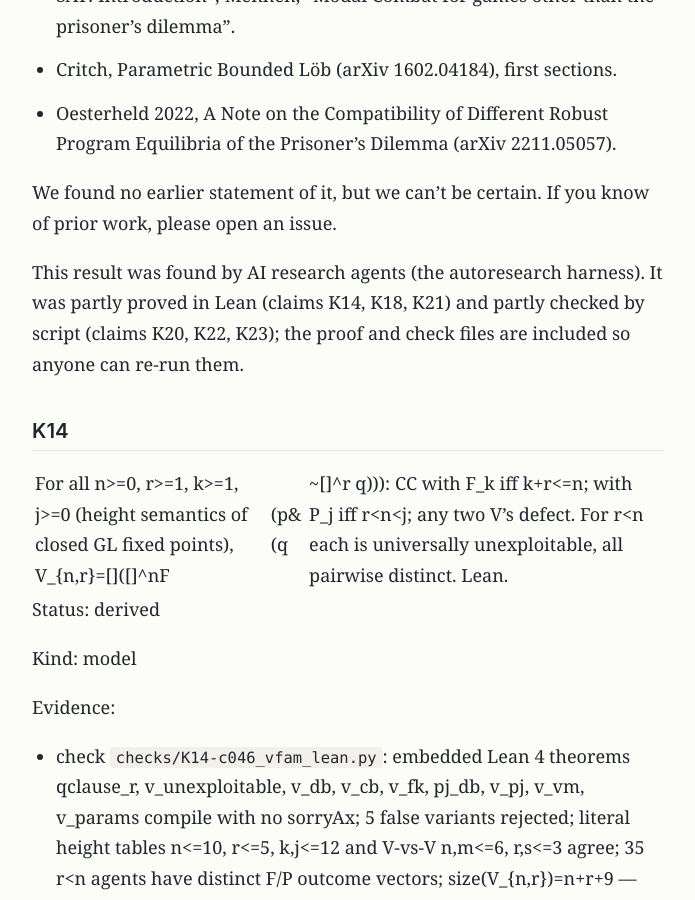
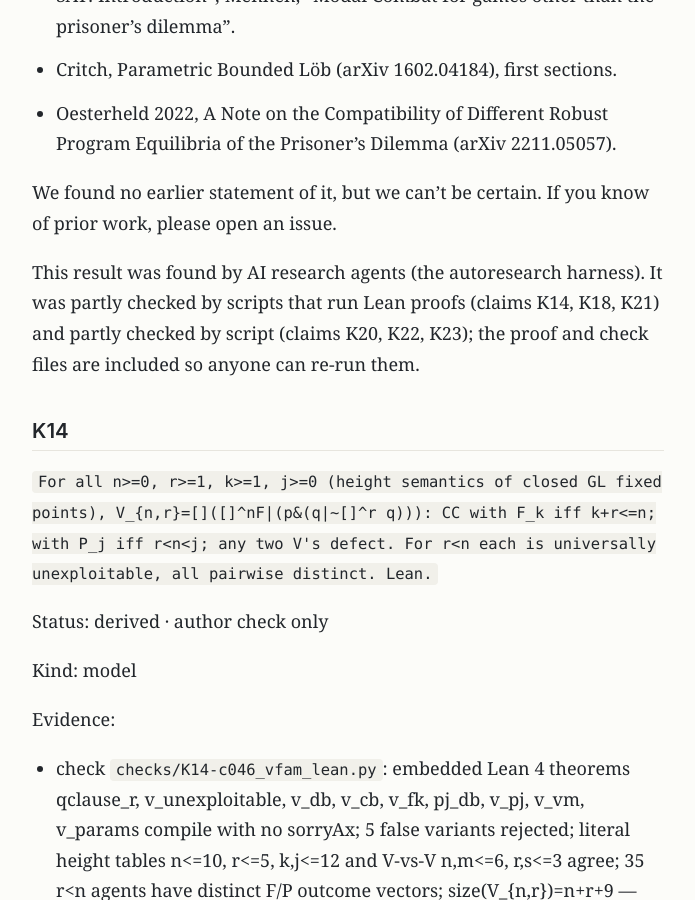
Before and after one commit to kodakodapa/autoresearch-findings, a Jekyll site: the page built from claims/gate-families/claim.md, in a window 1280 px wide and 900 px high, scrolled down 3331 px. Shown: the whole window, without its empty margins (292-987 px from the left). Built offline with Jekyll 4.4.1, drawn with Linux system fonts in a browser that asks for light colours; our own code applies the rules of GitHub Pages for plain Markdown files; some of the changed text lies outside the part shown.

Commit message:
Revise gate-families: Production note: Lean proofs run inside check scripts are now described as such, separately from harness-built proofs

```diff
--- a/claims/gate-families/claim.md
+++ b/claims/gate-families/claim.md
@@ -78,20 +78,20 @@ We believe this result is new. Our prior-art searches (2026-10-17 to 2026-10-18)
 
 We found no earlier statement of it, but we can't be certain. If you know of prior work, please open an issue.
 
-This result was found by AI research agents (the autoresearch harness). It was partly proved in Lean (claims K14, K18, K21) and partly checked by script (claims K20, K22, K23); the proof and check files are included so anyone can re-run them.
+This result was found by AI research agents (the autoresearch harness). It was partly checked by scripts that run Lean proofs (claims K14, K18, K21) and partly checked by script (claims K20, K22, K23); the proof and check files are included so anyone can re-run them.
 
 ## K14
 
-For all n>=0, r>=1, k>=1, j>=0 (height semantics of closed GL fixed points), V_{n,r}=[]([]^nF|(p&(q|~[]^r q))): CC with F_k iff k+r<=n; with P_j iff r<n<j; any two V's defect. For r<n each is universally unexploitable, all pairwise distinct. Lean.
+`For all n>=0, r>=1, k>=1, j>=0 (height semantics of closed GL fixed points), V_{n,r}=[]([]^nF|(p&(q|~[]^r q))): CC with F_k iff k+r<=n; with P_j iff r<n<j; any two V's defect. For r<n each is universally unexploitable, all pairwise distinct. Lean.`
 
-Status: derived
+Status: derived · author check only
 
 Kind: model
 
 Evidence:
-- check `checks/K14-c046_vfam_lean.py`: embedded Lean 4 theorems qclause_r, v_unexploitable, v_db, v_cb, v_fk, pj_db, v_pj, v_vm, v_params compile with no sorryAx; 5 false variants rejected; literal height tables n<=10, r<=5, k,j<=12 and V-vs-V n,m<=6, r,s<=3 agree; 35 r<n agents have distinct F/P outcome vectors; size(V_{n,r})=n+r+9 — pass (`results/K14-2.json`)
-- reasoning: Closed GL fixed points are letter-free and decided by height on finite linear frames (Boolos, Logic of Provability ch. 7); v_unexploitable quantifies over arbitrary opponent traces, hence all modal opponents.
-- check `checks/K14-c046_vfam_lean.py`: embedded Lean 4 theorems qclause_r, v_unexploitable, v_db, v_cb, v_fk, pj_db, v_pj, v_vm, v_params compile with no sorryAx; 5 false variants rejected; literal height tables agree; 35 r<n agents have distinct F/P outcome vectors — pass (`results/K14-2.json`)
+- check `checks/K14-c046_vfam_lean.py`: embedded Lean 4 theorems qclause\_r, v\_unexploitable, v\_db, v\_cb, v\_fk, pj\_db, v\_pj, v\_vm, v\_params compile with no sorryAx; 5 false variants rejected; literal height tables n\<=10, r\<=5, k,j\<=12 and V-vs-V n,m\<=6, r,s\<=3 agree; 35 r\<n agents have distinct F/P outcome vectors; size(V\_{n,r})=n+r+9 — pass (`results/K14-2.json`)
+- reasoning: Closed GL fixed points are letter-free and decided by height on finite linear frames (Boolos, Logic of Provability ch. 7); v\_unexploitable quantifies over arbitrary opponent traces, hence all modal opponents.
+- check `checks/K14-c046_vfam_lean.py`: embedded Lean 4 theorems qclause\_r, v\_unexploitable, v\_db, v\_cb, v\_fk, pj\_db, v\_pj, v\_vm, v\_params compile with no sorryAx; 5 false variants rejected; literal height tables agree; 35 r\<n agents have distinct F/P outcome vectors — pass (`results/K14-2.json`)
 
 Prior art: possibly new: no prior art found in the owner's search (answer: `prior-art/R6.md`)
 
@@ -106,17 +106,17 @@ Prior art: possibly new: no prior art found in the owner's search (answer: `prio
 
 ## K18
 
-For all m>=j>=1 (height semantics of closed GL fixed points), G_{m,j}=[]([]^m p&(q|[]([]^jF|~q))), size m+j+10, is unexploitable, coops with FB and CB, defects vs itself; CC with F_k iff k<=j, P_i iff i>m; defects vs ~[]F unlike every V_{n,r} with n>=1. Lean.
+`For all m>=j>=1 (height semantics of closed GL fixed points), G_{m,j}=[]([]^m p&(q|[]([]^jF|~q))), size m+j+10, is unexploitable, coops with FB and CB, defects vs itself; CC with F_k iff k<=j, P_i iff i>m; defects vs ~[]F unlike every V_{n,r} with n>=1. Lean.`
 
-Status: derived
+Status: derived · author check only
 
 Kind: model
 
 Evidence:
-- check `checks/K18-c046_gfam_lean.py`: embedded Lean 4 theorems gq, g_unexploitable, g_db, g_cb, g_conbot, g_fk, g_pj, g_gg, v_conbot, g_params compile with no sorryAx; 4 false variants rejected; literal height tables m<=8, j<=9, k,i<=11 and G-vs-G m,m'<=5 agree; independent string solver: self/FB/CB/DB/ConBot for m,j<=3, W_2 coops with ConBot; size(G_{m,j})=m+j+10 — pass (`results/K18-1.json`)
-- reasoning: Closed GL fixed points are letter-free and decided by height on finite linear frames (Boolos, Logic of Provability ch. 7); g_unexploitable quantifies over arbitrary opponent traces, hence all modal opponents.
-- reasoning: Scope fix only: the Lean lemma v_conbot already assumes n>=1; V_{0,1} defects against ConBot (the skeptic, k18_conbot_scope_failure.py).
-- reasoning: Scope corrected: v_conbot (Lean, in c046_gfam_lean.py) assumes 1<=n; V_{0,r} defects vs ConBot (the skeptic's k18_conbot_scope_failure.py).
+- check `checks/K18-c046_gfam_lean.py`: embedded Lean 4 theorems gq, g\_unexploitable, g\_db, g\_cb, g\_conbot, g\_fk, g\_pj, g\_gg, v\_conbot, g\_params compile with no sorryAx; 4 false variants rejected; literal height tables m\<=8, j\<=9, k,i\<=11 and G-vs-G m,m'\<=5 agree; independent string solver: self/FB/CB/DB/ConBot for m,j\<=3, W\_2 coops with ConBot; size(G\_{m,j})=m+j+10 — pass (`results/K18-1.json`)
+- reasoning: Closed GL fixed points are letter-free and decided by height on finite linear frames (Boolos, Logic of Provability ch. 7); g\_unexploitable quantifies over arbitrary opponent traces, hence all modal opponents.
+- reasoning: Scope fix only: the Lean lemma v\_conbot already assumes n\>=1; V\_{0,1} defects against ConBot (the skeptic, k18\_conbot\_scope\_failure.py).
+- reasoning: Scope corrected: v\_conbot (Lean, in c046\_gfam\_lean.py) assumes 1\<=n; V\_{0,r} defects vs ConBot (the skeptic's k18\_conbot\_scope\_failure.py).
 
 Prior art: possibly new: no prior art found in the owner's search (answer: `prior-art/R11.md`)
 
@@ -131,14 +131,14 @@ Prior art: possibly new: no prior art found in the owner's search (answer: `prio
 
 ## K20
 
-For all H_{m,j}=box^{m+1}(p&(q|box(box^j F|~q))), 1<=j<=m, size m+j+10<=15 (six agents), self-play is DD, FB/CB CC; CC with F_k iff k<=j (k<=4), P_i iff i>m (i<=5). GLS certifies 102 cells including separators from matching G and bounded V.
+`For all H_{m,j}=box^{m+1}(p&(q|box(box^j F|~q))), 1<=j<=m, size m+j+10<=15 (six agents), self-play is DD, FB/CB CC; CC with F_k iff k<=j (k<=4), P_i iff i>m (i<=5). GLS certifies 102 cells including separators from matching G and bounded V.`
 
-Status: derived
+Status: derived · author check only
 
 Kind: model
 
 Evidence:
-- check `checks/K20-outer_prudent_family.py`: Exhausts six H parameters of size<=15; all 102 pinned fixed-point cells pass GLS with mutation controls; common F/P rows distinguish all six; explicit matching-G and ConBot/V separators. — pass (`results/K20-1.json`)
+- check `checks/K20-outer_prudent_family.py`: Exhausts six H parameters of size\<=15; all 102 pinned fixed-point cells pass GLS with mutation controls; common F/P rows distinguish all six; explicit matching-G and ConBot/V separators. — pass (`results/K20-1.json`)
 - reasoning: H implies box^(m+1)p; eventual cooperation by H forces p at every fixed height and hence prevents exploitation by any modal opponent.
 
 Prior art: possibly new: no prior art found in the owner's search (answer: `prior-art/R13.md`)
@@ -154,17 +154,17 @@ Prior art: possibly new: no prior art found in the owner's search (answer: `prio
 
 ## K21
 
-For m>=1, j>=1 (height semantics of closed GL fixed points), H_{m,j}=[]^{m+1}(p&(q|[]([]^jF|~q))) is unexploitable; DB trace h<=m; CC with F_k iff k<=j, P_i iff i>m; H vs H defect (j<=m); S_j=[]^{j+1}(p|~[]^{j+1}q) gives D/C vs H_{m,j}, D/D vs G_{m,j}. Lean.
+`For m>=1, j>=1 (height semantics of closed GL fixed points), H_{m,j}=[]^{m+1}(p&(q|[]([]^jF|~q))) is unexploitable; DB trace h<=m; CC with F_k iff k<=j, P_i iff i>m; H vs H defect (j<=m); S_j=[]^{j+1}(p|~[]^{j+1}q) gives D/C vs H_{m,j}, D/D vs G_{m,j}. Lean.`
 
-Status: derived
+Status: derived · author check only
 
 Kind: model
 
 Evidence:
-- check `checks/K21-c046_hfam_lean.py`: embedded Lean 4 theorems h_fail, h_unexploitable, h_db, h_cb, h_conbot, h_fk, h_pj, h_hh, s_db, h_sep, g_sep, h_params compile with no sorryAx; 4 false variants rejected; literal height tables m,j<=8, k,i<=11, H-vs-H m,m'<=5, H/G vs S_j agree; independent string solver for m,j<=3: self, FB, CB, DB, ConBot, F_1..4, P_0..5, S_j; size(H)=m+j+10, size(S_j)=2j+6 — pass (`results/K21-1.json`)
-- reasoning: Closed GL fixed points are letter-free and decided by height on finite linear frames (Boolos, Logic of Provability ch. 7); h_unexploitable quantifies over arbitrary opponent traces, hence all modal opponents.
-- reasoning: Scope narrowed to m>=1; Lean theorem g_sep assumes 1<=m, and at m=0 G=H syntactically.
-- reasoning: Scope fix: g_sep (Lean) assumes 1<=m; at m=0 G_{0,j}=H_{0,j} (another researcher's k21_zero_scope.py).
+- check `checks/K21-c046_hfam_lean.py`: embedded Lean 4 theorems h\_fail, h\_unexploitable, h\_db, h\_cb, h\_conbot, h\_fk, h\_pj, h\_hh, s\_db, h\_sep, g\_sep, h\_params compile with no sorryAx; 4 false variants rejected; literal height tables m,j\<=8, k,i\<=11, H-vs-H m,m'\<=5, H/G vs S\_j agree; independent string solver for m,j\<=3: self, FB, CB, DB, ConBot, F\_1..4, P\_0..5, S\_j; size(H)=m+j+10, size(S\_j)=2j+6 — pass (`results/K21-1.json`)
+- reasoning: Closed GL fixed points are letter-free and decided by height on finite linear frames (Boolos, Logic of Provability ch. 7); h\_unexploitable quantifies over arbitrary opponent traces, hence all modal opponents.
+- reasoning: Scope narrowed to m\>=1; Lean theorem g\_sep assumes 1\<=m, and at m=0 G=H syntactically.
+- reasoning: Scope fix: g\_sep (Lean) assumes 1\<=m; at m=0 G\_{0,j}=H\_{0,j} (another researcher's k21\_zero\_scope.py).
 
 Prior art: possibly new: no prior art found in the owner's search (answer: `prior-art/R14.md`)
 
@@ -179,9 +179,9 @@ Prior art: possibly new: no prior art found in the owner's search (answer: `prio
 
 ## K22
 
-In L, the size-13 agent J=[][]([]p&(q|[]([]F|~q))) has self DD and FB/CB CC. Its F1..4/P0..5 outcomes match G21 and H21, but two size<=9 opponents distinguish all three; all 48 stated cells are GLS-certified.
+`In L, the size-13 agent J=[][]([]p&(q|[]([]F|~q))) has self DD and FB/CB CC. Its F1..4/P0..5 outcomes match G21 and H21, but two size<=9 opponents distinguish all three; all 48 stated cells are GLS-certified.`
 
-Status: derived
+Status: derived · author check only
 
 Kind: model
 
@@ -204,15 +204,15 @@ Prior art: possibly new: no prior art found in the owner's search (answer: `prio
 
 For $J_{a,b,j}=\Box^{a+1}(\Box^b p\wedge(q\vee\Box(\Box^jF\vee\neg q)))$, $0\le a,b\le5$, $1\le j\le6$: CC with $F_k$ ($k\le9$) iff $k\le j$, $P_i$ ($i\le9$) iff $i>a+b$; vs $S_{u,t}$ ($u,t\le8$): CC if $u\le j$, else D/C iff $t+b\le u$, else DD. The 70 with $j\le a+b\le5$ are distinct.
 
-Status: derived
+Status: derived · author check only
 
 Kind: model
 
 Evidence:
-- check `checks/K23-c046_jfam.py`: literal tables a,b<=5, j<=6: DB/CB/ConBot, F_k (k<=9), P_i (i<=9), S_{u,t} (u,t<=8) laws incl. defection heights, J vs J defect, random-trace safety; 70 members (j<=a+b<=5) have distinct vectors; independent string solver: 882 cells for all 21 members of size<=15 — pass (`results/K23-1.json`)
-- reasoning: S_{u,t} has DB trace h<=u-1, so for u>j J's q-test fails from u and J coops exactly at h<=u+a; S needs J at all g<=a+b+t, satisfied iff t+b<=u.
-- check `checks/K23-c046_jfam_gls.py`: all 21 J_{a,b,j} with 1<=j<=a+b, size<=15: 265 cells (self, CB, DB, ConBot, F_j/F_{j+1}, P_{a+b}/P_{a+b+1}, S_{j,j+3}, S_{u,t} boundaries t+b=u vs u+1 for u=j+1,j+2, G21/J111/H21 split on S_{2,1},S_{2,2}) match the K23 law formulas and pass GLS fixed-point certificates with flipped-candidate rejection — pass (`results/K23-2.json`)
-- reasoning: another researcher's `placement_certificates.py` (a check not published with this finding): 160 GLS-certified cells for all 8 triples with 1<=j<=a+b<=2 vs F_1..3, P_0..3, S_{u,t} (u,t<=3), self, CB, DB, ConBot agree with these laws; another researcher's independent height solver reproduces the pinned rows (sha c0422274...).
+- check `checks/K23-c046_jfam.py`: literal tables a,b\<=5, j\<=6: DB/CB/ConBot, F\_k (k\<=9), P\_i (i\<=9), S\_{u,t} (u,t\<=8) laws incl. defection heights, J vs J defect, random-trace safety; 70 members (j\<=a+b\<=5) have distinct vectors; independent string solver: 882 cells for all 21 members of size\<=15 — pass (`results/K23-1.json`)
+- reasoning: S\_{u,t} has DB trace h\<=u-1, so for u\>j J's q-test fails from u and J coops exactly at h\<=u+a; S needs J at all g\<=a+b+t, satisfied iff t+b\<=u.
+- check `checks/K23-c046_jfam_gls.py`: all 21 J\_{a,b,j} with 1\<=j\<=a+b, size\<=15: 265 cells (self, CB, DB, ConBot, F\_j/F\_{j+1}, P\_{a+b}/P\_{a+b+1}, S\_{j,j+3}, S\_{u,t} boundaries t+b=u vs u+1 for u=j+1,j+2, G21/J111/H21 split on S\_{2,1},S\_{2,2}) match the K23 law formulas and pass GLS fixed-point certificates with flipped-candidate rejection — pass (`results/K23-2.json`)
+- reasoning: another researcher's `placement_certificates.py` (a check not published with this finding): 160 GLS-certified cells for all 8 triples with 1\<=j\<=a+b\<=2 vs F\_1..3, P\_0..3, S\_{u,t} (u,t\<=3), self, CB, DB, ConBot agree with these laws; another researcher's independent height solver reproduces the pinned rows (sha c0422274...).
 
 Prior art: possibly new: no prior art found in the owner's search (answer: `prior-art/R17.md`)
 
@@ -231,3 +231,8 @@ Prior art: possibly new: no prior art found in the owner's search (answer: `prio
 2. <!-- cite:oesterheld2022compatibility --> Oesterheld, Caspar. 2022. A Note on the Compatibility of Different Robust Program Equilibria of the Prisoner's Dilemma. [Link](https://arxiv.org/abs/2211.05057)
 3. <!-- cite:solovay1976provability --> Solovay, Robert M.. 1976. Provability Interpretations of Modal Logic. Israel Journal of Mathematics
 4. <!-- cite:boolos1993logic --> Boolos, George. 1993. The Logic of Provability. Cambridge University Press
+
+<!-- autoresearch:revisions -->
+## Revisions
+
+- 2026-10-21 — Production note: Lean proofs run inside check scripts are now described as such, separately from harness-built proofs
```
Also changed, not shown: _posts/2026-10-18-gate-families.md (+12 -7 lines), findings/gate-families.md (+12 -7 lines), index.md (+1 -1 lines), README.md, claims/gate-families/manifest.json, report/manifest.json, 5 other files.
